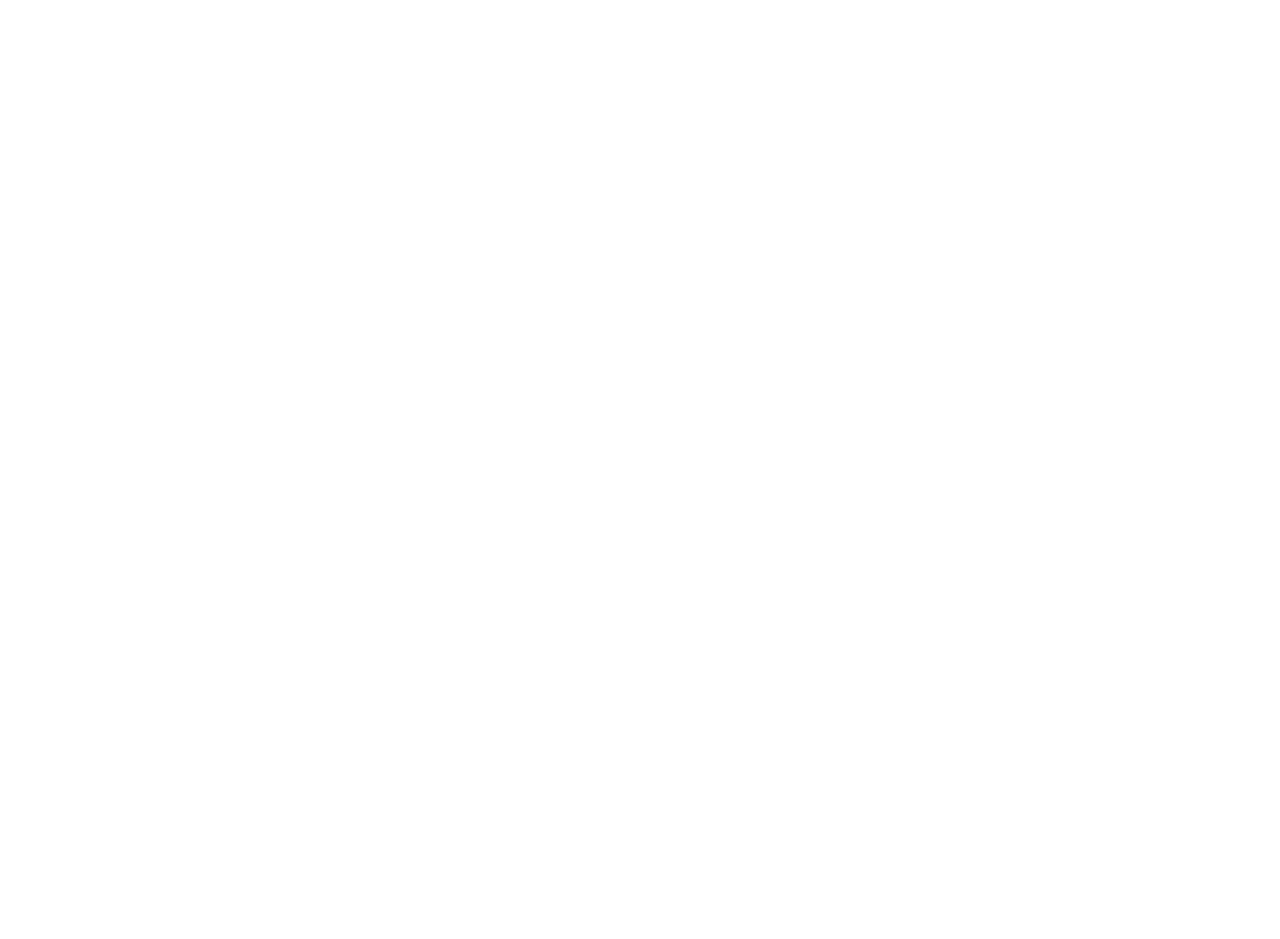
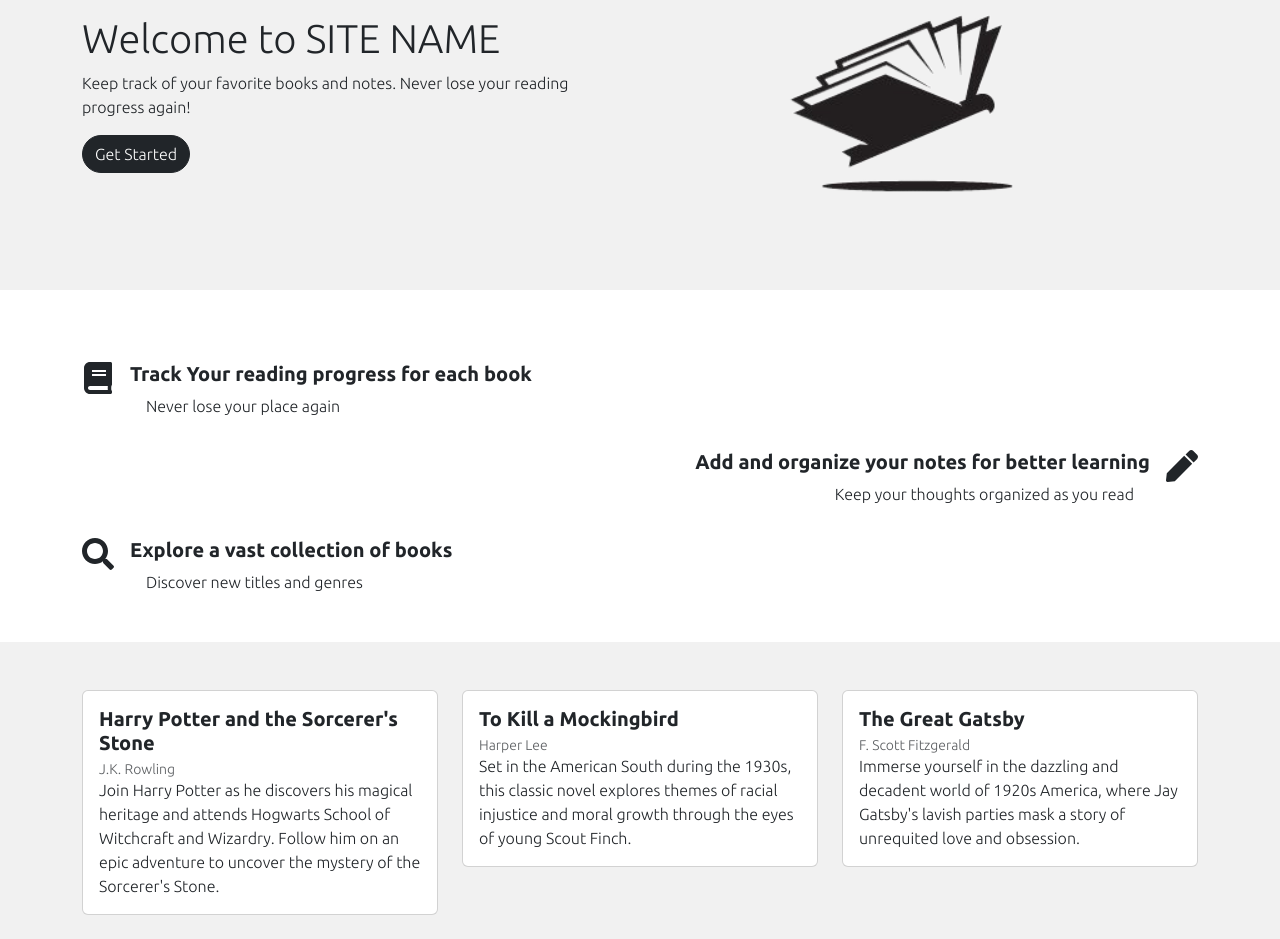
Before and after one commit to alik-balika/book-tracker, a React (Vite) app in the folder frontend/: page / in a window 1280 px wide. Shown: the part 160-1099 px from the top of the page. Before the commit the page ends 800 px from the top, so only its background shows below. Built offline with nearby package versions, Linux system fonts and the light colour scheme.

Commit message:
add most of HomeScreen content

```diff
--- a/frontend/index.html
+++ b/frontend/index.html
@@ -4,7 +4,13 @@
     <meta charset="UTF-8" />
     <link rel="icon" type="image/svg+xml" href="/vite.svg" />
     <meta name="viewport" content="width=device-width, initial-scale=1.0" />
-    <title>Book Tracker</title>
+    <title>SITE NAME</title>
+    <link rel="preconnect" href="https://fonts.googleapis.com" />
+    <link rel="preconnect" href="https://fonts.gstatic.com" crossorigin />
+    <link
+      href="https://fonts.googleapis.com/css2?family=Ubuntu:wght@300;700&display=swap"
+      rel="stylesheet"
+    />
   </head>
   <body>
     <div id="root"></div>
--- a/frontend/package.json
+++ b/frontend/package.json
@@ -14,7 +14,8 @@
     "react": "^18.2.0",
     "react-bootstrap": "^2.8.0",
     "react-dom": "^18.2.0",
-    "react-icons": "^4.10.1"
+    "react-icons": "^4.10.1",
+    "react-router-bootstrap": "^0.26.2"
   },
   "devDependencies": {
     "@types/react": "^18.2.14",
--- a/frontend/src/App.jsx
+++ b/frontend/src/App.jsx
@@ -1,9 +1,11 @@
 import Header from "./components/Header";
+import HomeScreen from "./screens/HomeScreen";
 
 const App = () => {
   return (
     <>
       <Header />
+      <HomeScreen />
     </>
   );
 };
--- a/frontend/src/components/Header.jsx
+++ b/frontend/src/components/Header.jsx
@@ -19,7 +19,7 @@ const Header = () => {
   };
 
   return (
-    <header style={{ backgroundColor: "lightgray", fontWeight: "bold" }}>
+    <header style={{ fontWeight: "bold" }}>
       <Navbar expand="lg" collapseOnSelect>
         <Container>
           <Nav>
--- a/frontend/src/index.css
+++ b/frontend/src/index.css
@@ -0,0 +1,18 @@
+body {
+  font-family: "Ubuntu", sans-serif;
+}
+
+.rounded-button {
+  font-weight: bold;
+}
+
+.rounded-button:hover {
+  background-color: white;
+  color: black;
+}
+
+.center-vertical {
+  display: flex;
+  justify-content: center;
+  align-items: center;
+}
--- /dev/null
+++ b/frontend/src/screens/HomeScreen.jsx
@@ -0,0 +1,114 @@
+import { Container, Button, Row, Col, Card } from "react-bootstrap";
+import { FaBook, FaPen, FaSearch } from "react-icons/fa";
+
+const HomeScreen = () => {
+  // Sample data for featured books (Replace this with real data from your backend)
+  const featuredBooks = [
+    {
+      title: "Harry Potter and the Sorcerer's Stone",
+      author: "J.K. Rowling",
+      description:
+        "Join Harry Potter as he discovers his magical heritage and attends Hogwarts School of Witchcraft and Wizardry. Follow him on an epic adventure to uncover the mystery of the Sorcerer's Stone.",
+    },
+    {
+      title: "To Kill a Mockingbird",
+      author: "Harper Lee",
+      description:
+        "Set in the American South during the 1930s, this classic novel explores themes of racial injustice and moral growth through the eyes of young Scout Finch.",
+    },
+    {
+      title: "The Great Gatsby",
+      author: "F. Scott Fitzgerald",
+      description:
+        "Immerse yourself in the dazzling and decadent world of 1920s America, where Jay Gatsby's lavish parties mask a story of unrequited love and obsession.",
+    },
+  ];
+
+  return (
+    <div>
+      <div style={{ backgroundColor: "#f1f1f1" }}>
+        <Container>
+          <Row className="text-center text-md-start">
+            <Col md={6}>
+              <h1 style={{ paddingTop: 100 }}>Welcome to SITE NAME</h1>
+              <p>
+                Keep track of your favorite books and notes. Never lose your
+                reading progress again!
+              </p>
+              <Button variant="dark" href="/login" className="rounded-pill">
+                Get Started
+              </Button>
+            </Col>
+            <Col md={6}>
+              <img src="/logo.png" alt="logo" />
+            </Col>
+          </Row>
+        </Container>
+      </div>
+      <div>
+        <Container
+          style={{
+            paddingTop: "3rem",
+            marginTop: "1.5rem",
+            marginBottom: "3rem",
+          }}
+        >
+          <div style={{ marginBottom: "2rem" }}>
+            <div className="d-flex align-items-center">
+              <FaBook style={{ fontSize: "2rem", marginRight: "1rem" }} />
+              <h5 style={{ fontWeight: "bold" }}>
+                Track Your reading progress for each book
+              </h5>
+            </div>
+            <p style={{ marginLeft: "4rem" }}>Never lose your place again</p>
+          </div>
+          <div style={{ marginBottom: "2rem", textAlign: "right" }}>
+            <div className="d-flex align-items-center justify-content-end">
+              <h5 style={{ fontWeight: "bold" }}>
+                Add and organize your notes for better learning
+              </h5>
+              <FaPen style={{ fontSize: "2rem", marginLeft: "1rem" }} />
+            </div>
+            <p style={{ marginRight: "4rem" }}>
+              Keep your thoughts organized as you read
+            </p>
+          </div>
+          <div style={{ marginBottom: "2rem" }}>
+            <div className="d-flex align-items-center">
+              <FaSearch style={{ fontSize: "2rem", marginRight: "1rem" }} />
+              <h5 style={{ fontWeight: "bold" }}>
+                Explore a vast collection of books
+              </h5>
+            </div>
+            <p style={{ marginLeft: "4rem" }}>Discover new titles and genres</p>
+          </div>
+          {/* Potentially add categories later */}
+          {/* <li>Personalize your book list with custom categories</li> */}
+        </Container>
+      </div>
+      <div style={{ backgroundColor: "#f1f1f1" }}>
+        <Container style={{ paddingTop: "3rem" }}>
+          <Row>
+            {featuredBooks.map((feature, index) => (
+              <Col key={index} md={4} style={{ marginBottom: "1.5rem" }}>
+                <Card>
+                  <Card.Body>
+                    <Card.Title style={{ fontWeight: "bold" }}>
+                      {feature.title}
+                    </Card.Title>
+                    <Card.Subtitle>
+                      <small className="text-muted">{feature.author}</small>
+                    </Card.Subtitle>
+                    <Card.Text>{feature.description}</Card.Text>
+                  </Card.Body>
+                </Card>
+              </Col>
+            ))}
+          </Row>
+        </Container>
+      </div>
+    </div>
+  );
+};
+
+export default HomeScreen;
```
Also changed, not shown: frontend/public/logo.png (added), frontend/src/components/Footer.jsx (added), 1 other file (tests, documents, lock files or other folders).
